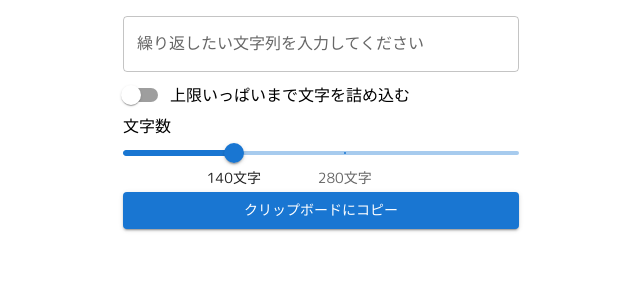
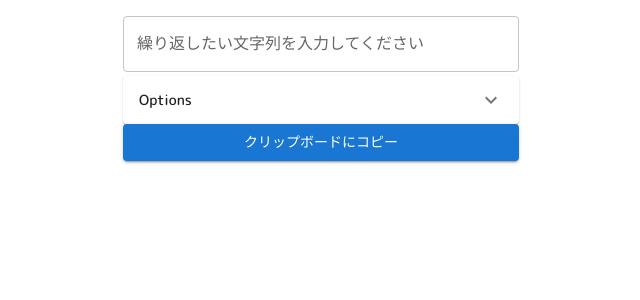
Before and after one commit to yu-ko-ba/repeater, a Next.js app: page / in a window 1280 px wide. Shown: the top 300 px of the page, without its empty margins (319-959 px from the left). Built offline with nearby package versions, Linux system fonts and the light colour scheme.

Commit message:
オプションメニューをデフォルトで非表示にした

```diff
--- a/package.json
+++ b/package.json
@@ -12,6 +12,7 @@
   "dependencies": {
     "@emotion/react": "^11.10.4",
     "@emotion/styled": "^11.10.4",
+    "@mui/icons-material": "^5.10.6",
     "@mui/material": "^5.10.5",
     "next": "12.3.0",
     "react": "18.2.0",
--- a/src/pages/index.tsx
+++ b/src/pages/index.tsx
@@ -1,4 +1,5 @@
-import { Container, FormControlLabel, FormGroup, Slider, Switch, TextField, ThemeProvider, Typography } from '@mui/material'
+import { ExpandMore } from '@mui/icons-material'
+import { Accordion, AccordionDetails, AccordionSummary, Box, Container, FormControlLabel, FormGroup, Slider, Switch, TextField, ThemeProvider, Typography } from '@mui/material'
 import type { NextPage } from 'next'
 import Head from 'next/head'
 import Image from 'next/image'
@@ -39,6 +40,12 @@ const Home: NextPage = () => {
               ))
             }}
           />
+          <Box>
+            <Accordion>
+              <AccordionSummary expandIcon={<ExpandMore />}>
+                <Typography variant='subtitle2'>Options</Typography>
+              </AccordionSummary>
+              <AccordionDetails>
                 <FormGroup>
                   <FormControlLabel
                     control={
@@ -77,6 +84,9 @@ const Home: NextPage = () => {
                   ]}
                   valueLabelDisplay="auto"
                 />
+              </AccordionDetails>
+            </Accordion>
+          </Box>
           <Typography>{processedText}</Typography>
           <ButtonWithSnackbar
             buttonLabel='クリップボードにコピー'
```
Also changed, not shown: 1 other file (tests, documents, lock files or other folders). Lines whose indentation alone changed are shown as unchanged.
